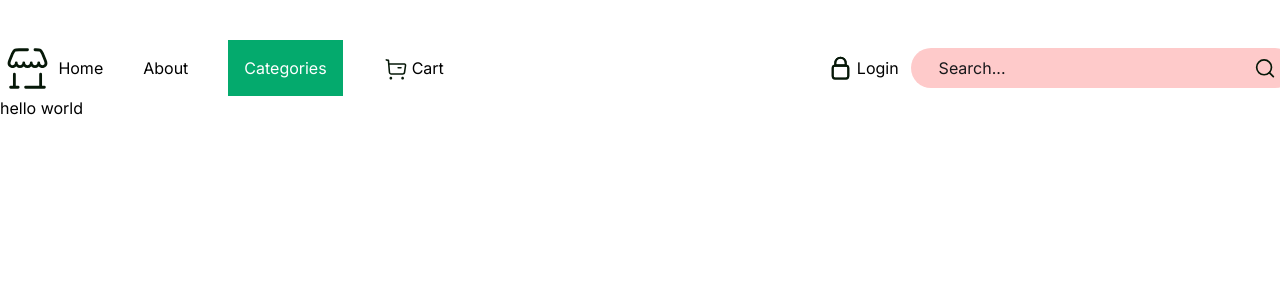
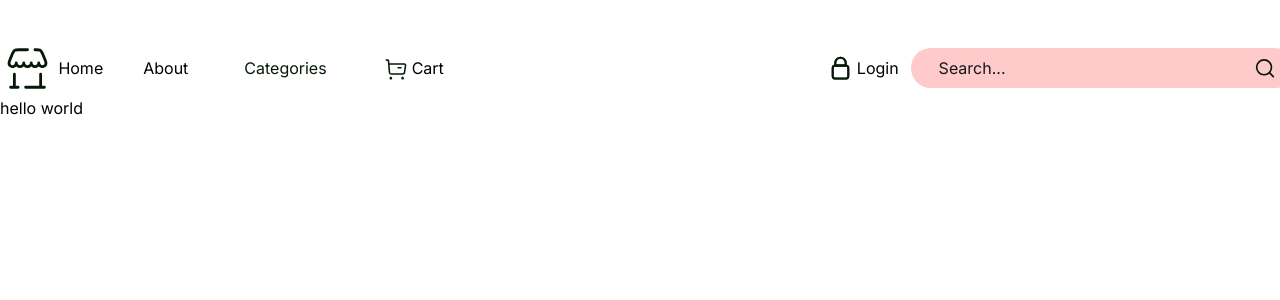
Before and after one commit to DevilsDomain/react-ecommerce, a Next.js app: page / in a window 1280 px wide. Shown: the top 300 px of the page. Built offline with nearby package versions, Linux system fonts and the light colour scheme.

Commit message:
fixed some css for the dropdown

```diff
--- a/src/components/Dropdown/Dropdown.css
+++ b/src/components/Dropdown/Dropdown.css
@@ -1,7 +1,6 @@
 /* Dropdown Button */
 .dropbtn {
-    background-color: #04AA6D;
-    color: white;
+    color: #061808;
     padding: 16px;
     font-size: 16px;
     border: none;
@@ -21,6 +20,7 @@
     min-width: 160px;
     box-shadow: 0px 8px 16px 0px rgba(0,0,0,0.2);
     z-index: 1;
+    border-radius: 20px;
   }
 
   /* Links inside the dropdown */
@@ -32,10 +32,7 @@
   }
 
   /* Change color of dropdown links on hover */
-  .dropdown-content a:hover {background-color: #ddd;}
+  .dropdown-content a:hover {background-color: #ddd; border-radius: 20px;}
 
   /* Show the dropdown menu on hover */
   .dropdown:hover .dropdown-content {display: block;}
-
-  /* Change the background color of the dropdown button when the dropdown content is shown */
-  .dropdown:hover .dropbtn {background-color: #3e8e41;}
```
